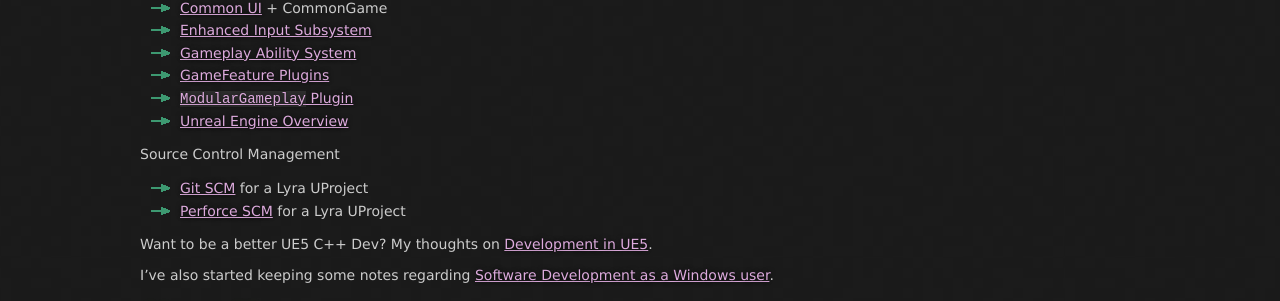
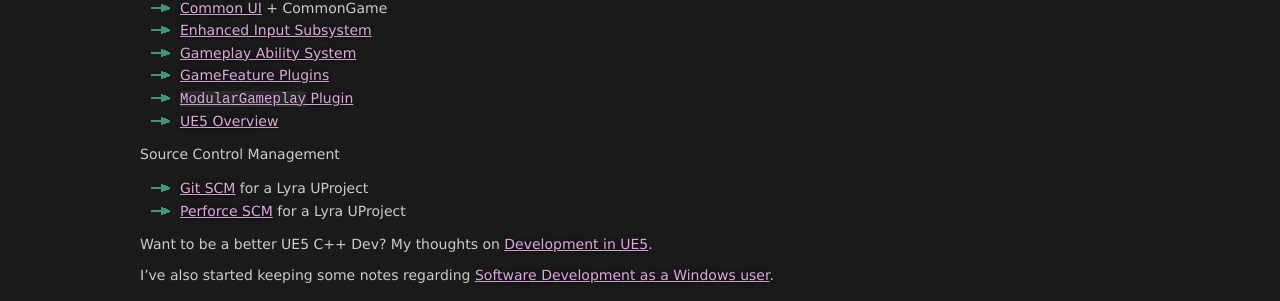
Before and after one commit to x157/x157.github.io, a Jekyll site: the page built from index.md, in a window 1280 px wide. Shown: the part 275-576 px from the top of the page. Built offline with Jekyll 4.4.1, drawn with Linux system fonts in a browser that asks for light colours; our own code applies the rules of GitHub Pages for plain Markdown files.

Commit message:
Differentiate similar links

```diff
--- a/index.md
+++ b/index.md
@@ -15,7 +15,7 @@
 - [Gameplay Ability System](/UE5/GameplayAbilitySystem/)
 - [GameFeature Plugins](/UE5/GameFeatures/)
 - [`ModularGameplay` Plugin](/UE5/ModularGameplay/)
-- [Unreal Engine Overview](/UE5/)
+- [UE5 Overview](/UE5/)
 
 Source Control Management
 
```
Also changed, not shown: UE5/index.md (+1 -1 lines).
